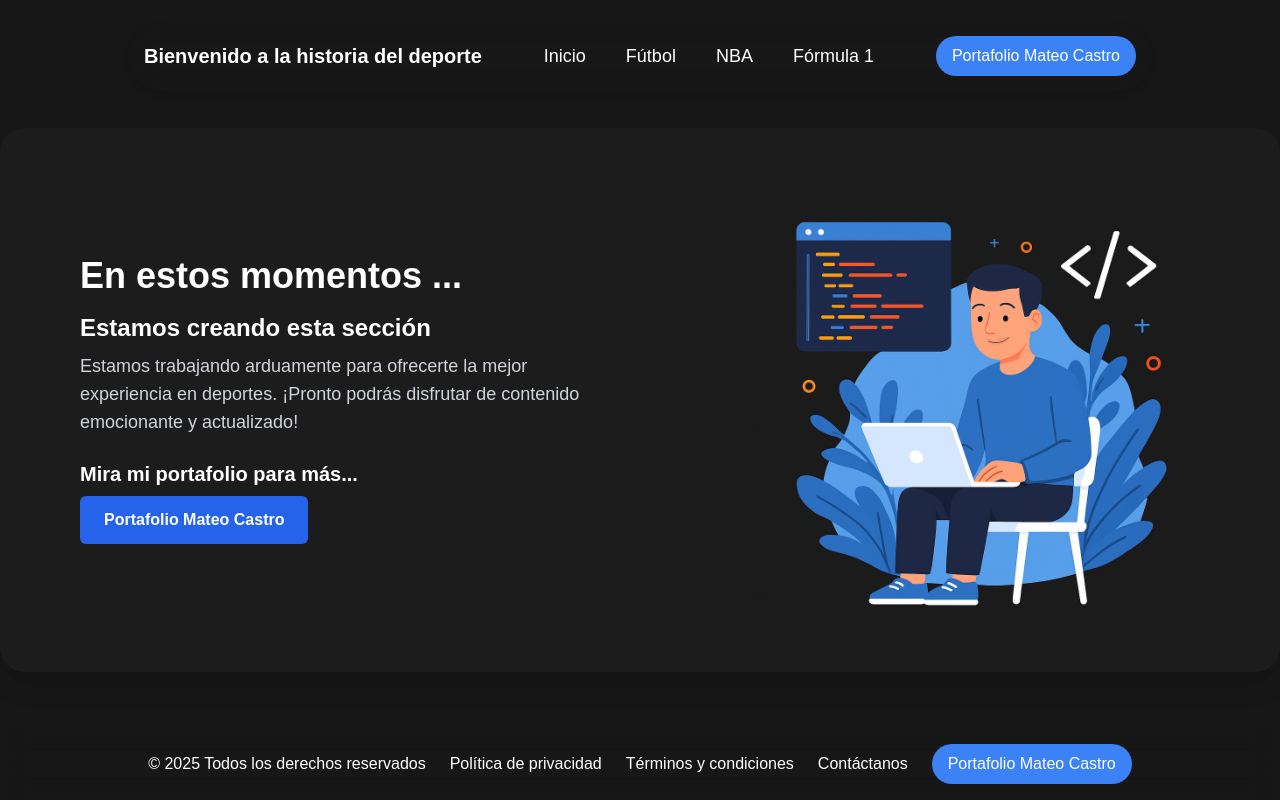
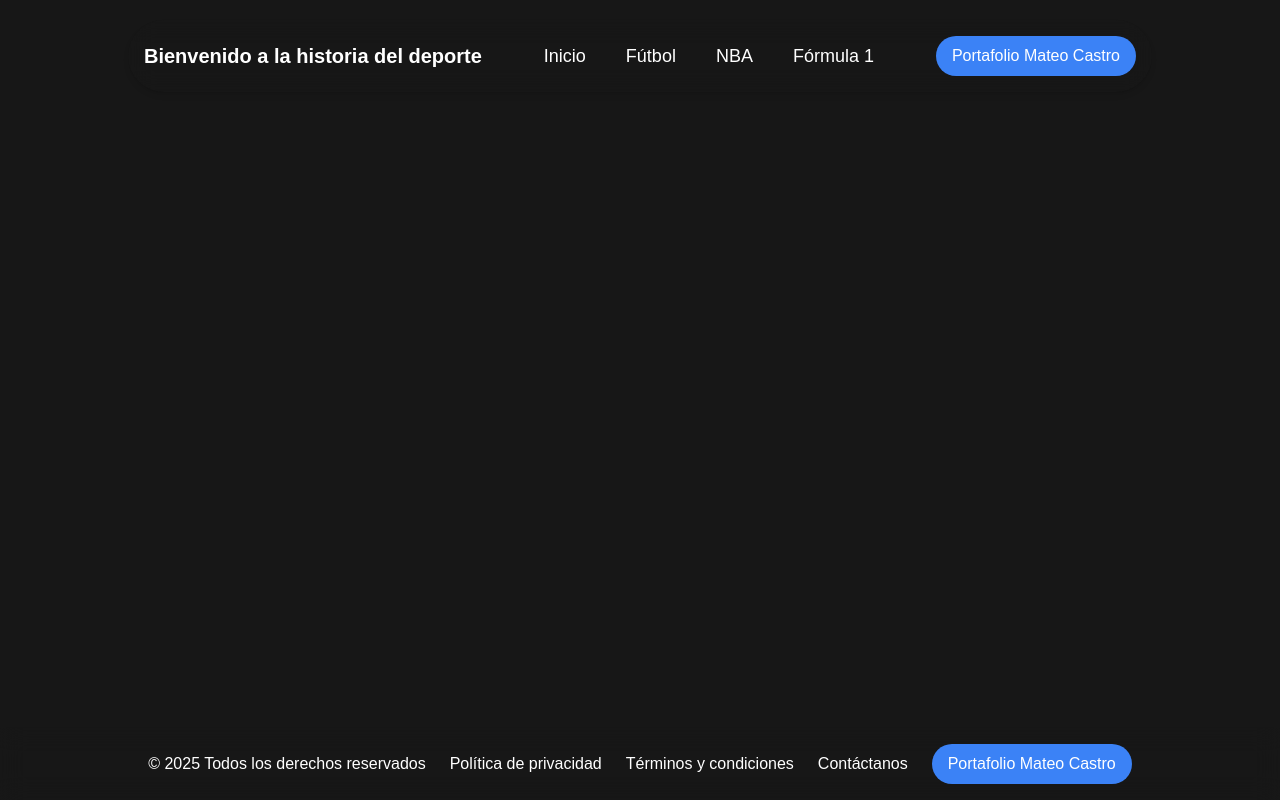
Before and after one commit to Mateperry/deports, a React (Vite) app: page / in a window 1280 px wide. Built offline with nearby package versions, Linux system fonts and the light colour scheme.

Commit message:
Cambio de app.jsx

```diff
--- a/src/App.jsx
+++ b/src/App.jsx
@@ -86,7 +86,6 @@ function App() {
             <Route path="/reglasf1" element={<MotorsportsRules/>} />
 
             {/* Ruta en creación */}
-            <Route path="*" element={<Creando />} />
             <Route path="/creando" element={<Creando />} />
           </Routes>
 
```
